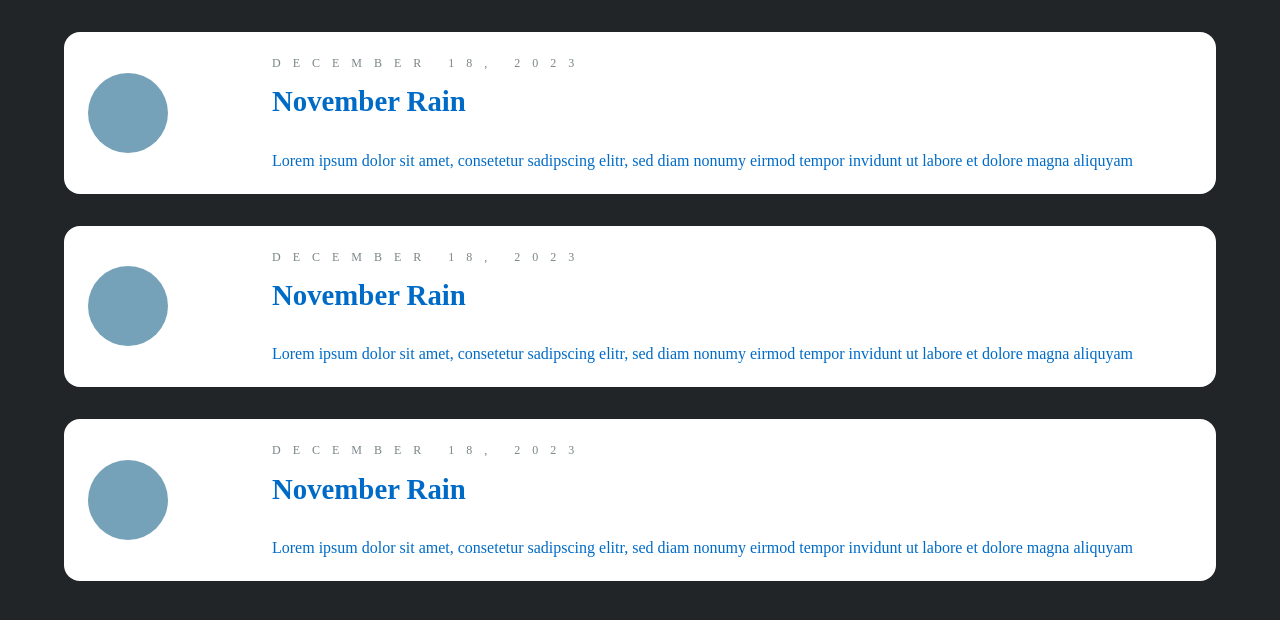
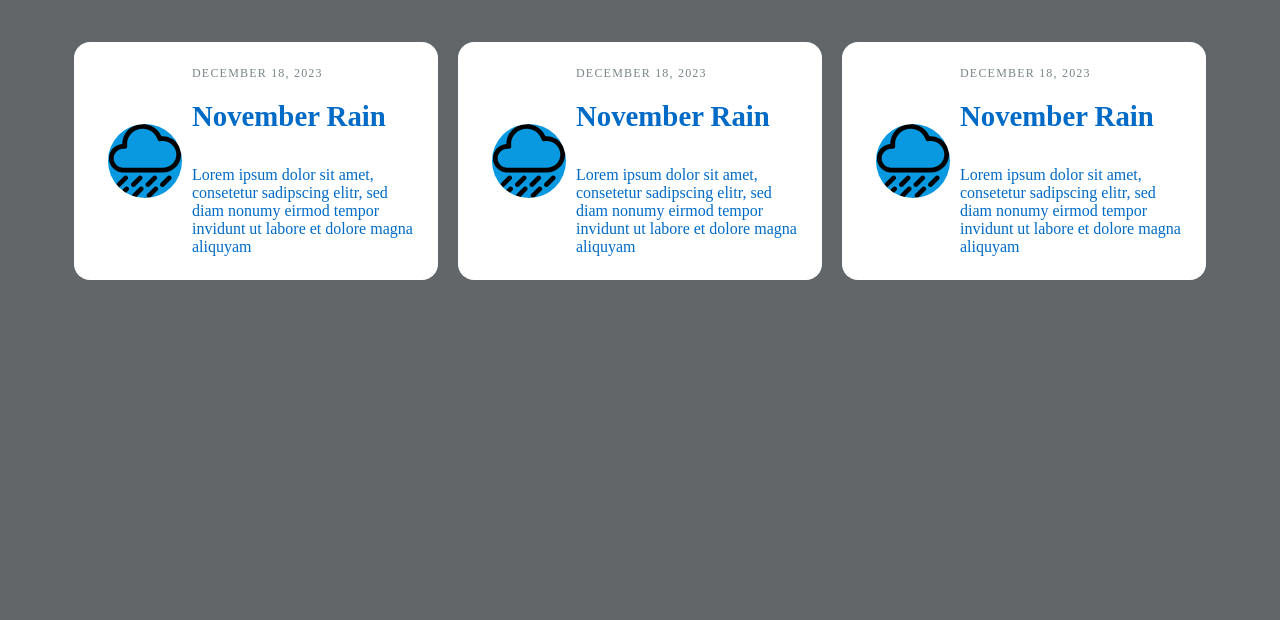
Before and after one commit to honorezemagho/Ui-Design-Basics, a plain HTML site: page 6. Design Challenge 2/index.html in a window 1280 px wide. Drawn offline with Linux system fonts and the light colour scheme.

Commit message:
some cool design stuff added

```diff
--- a/3. Design Challenge 1/index.css
+++ b/3. Design Challenge 1/index.css
@@ -1,4 +1,5 @@
-html, body {
+html,
+body {
     margin: 0;
     padding: 0;
 }
@@ -9,56 +10,36 @@ body {
     grid-template-columns: repeat(3, auto);
     place-items: center;
     background: lightblue;
-  grid-gap: 2em;
+    padding: 2em;
 }
 
 .card {
-  background: white;
-}
-span {
-  height: 100px;
-  display: block;
-  width: 100%;
-  background: #71A6B8;
+    text-align: center;
+    margin: 10px;
 }
 
-p.date {
-  text-align: center;
-  font-size: .7em;
-  text-transform: uppercase;
-}
-h3 {
-  margin: 0;
-}
-p.desc {
-  font-size: .9em;
+span {
+    height: 50;
+    display: block;
+    background-color: lightskyblue;
 }
 
-/*
-   Use the following properties
-   to fix the alignment and white
-   space issues on the rulesets
-   below this comment.
-
-   margin, padding, text-align
-
-*/
-
-body {
-padding: 2em;
-}
 .content {
-padding: 1em;
+    background-color: white;
+    padding: 20px 10px;
 }
 
-p.date {
-
+p .date {
+    text-align: center;
+    font-size: 7em;
+    text-transform: uppercase;
 }
 
 h3 {
+    margin: 0;
     text-align: center;
 }
 
-p.desc {
-  text-align: center;
+p .desc {
+    margin: 10px;
 }
--- a/6. Design Challenge 2/index.css
+++ b/6. Design Challenge 2/index.css
@@ -1,38 +1,58 @@
-html, body {
+html,
+body {
     margin: 0;
     padding: 0;
 }
+
 body {
-  background: #212527;
+    background: #626668;
     color: #9FB2B9;
+    box-sizing: border-box;
 }
 
 .container {
-  display: grid;
+    display: flex;
     width: 100%;
     margin: 2em auto 0;
 }
+
 .card {
     background: #337590;
     display: grid;
-  grid-template-columns: 1fr 5fr;
+    grid-template-columns: repeat(3, auto);
     align-items: center;
     border-radius: 1em;
     margin-bottom: 2em;
 }
-p, h3 {
+
+p,
+h3 {
     margin: 0;
+    display: inline-block;
 }
+
 h3 {
     margin-left: 1em;
-  margin-top: .5em
+    margin-top: .5em;
+    font-size: .6em;
 }
+
 span {
-  width: 5em;
-  height: 5em;
-  background: #75A2B8;
+    width: 4em;
+    height: 4em;
+    background: rgb(9, 153, 224);
     border-radius: 50%;
+    margin: 10px;
+    color: white;
+    background-image: url(../assets/img/rainy-day.svg);
+    padding: 5px;
 }
+
+svg {
+    fill: white;
+    color: white;
+}
+
 
 /*
 
@@ -52,11 +72,12 @@ width: 90%;
     color: #006BC6;
     background-color: white;
     padding: 1.5em;
+    margin: 10px;
 }
 
 p.date {
     text-transform: uppercase;
-  letter-spacing: 1em;
+    letter-spacing: .1em;
     font-size: .75em;
     color: #7A8587;
     margin-bottom: .4em;
```
Also changed, not shown: 10. Visual Hierarchy/index.html (+3 -2 lines), assets/img/raining.svg (added), assets/img/rainy-day.svg (added). Lines whose indentation alone changed are shown as unchanged.
